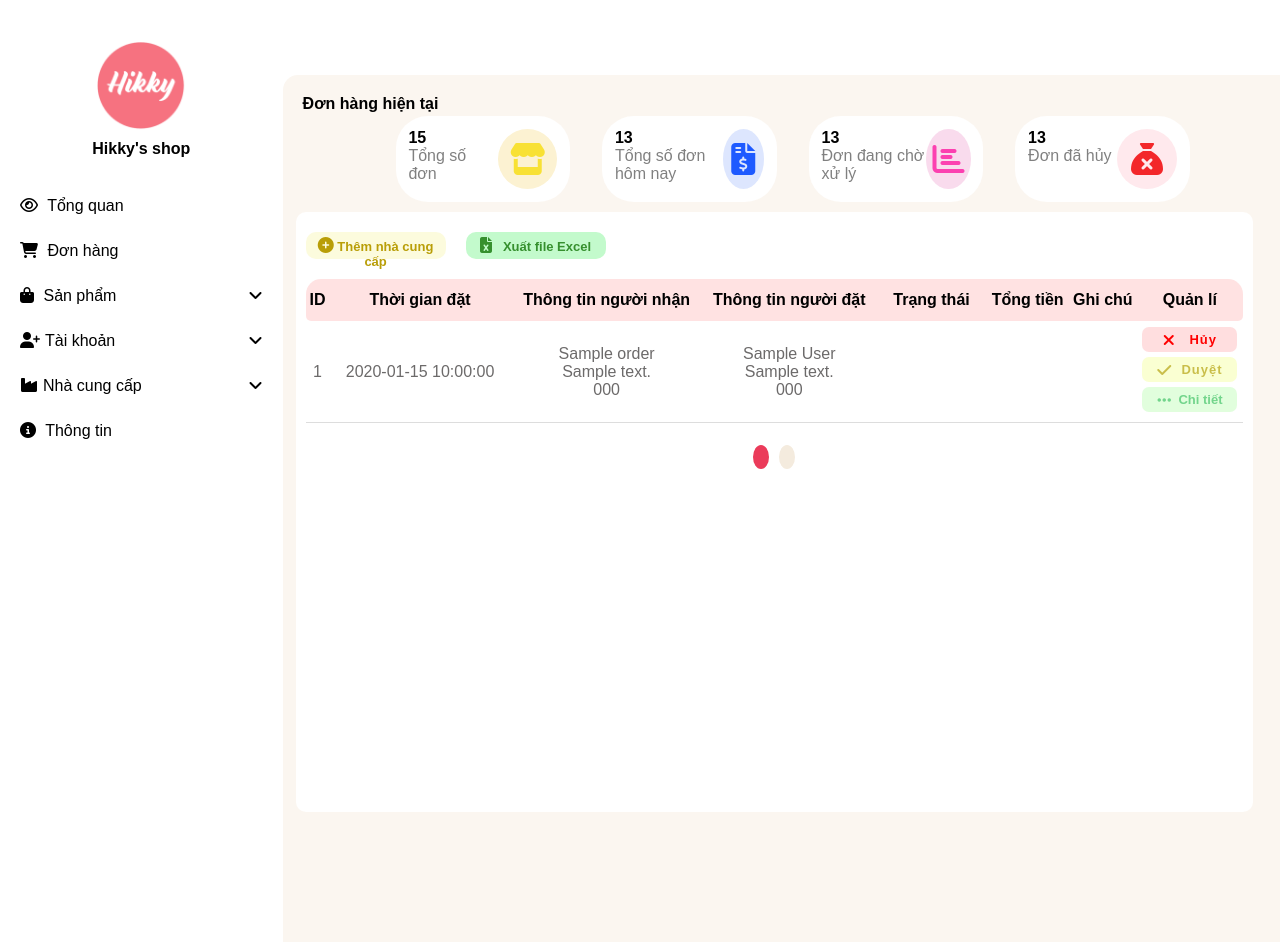
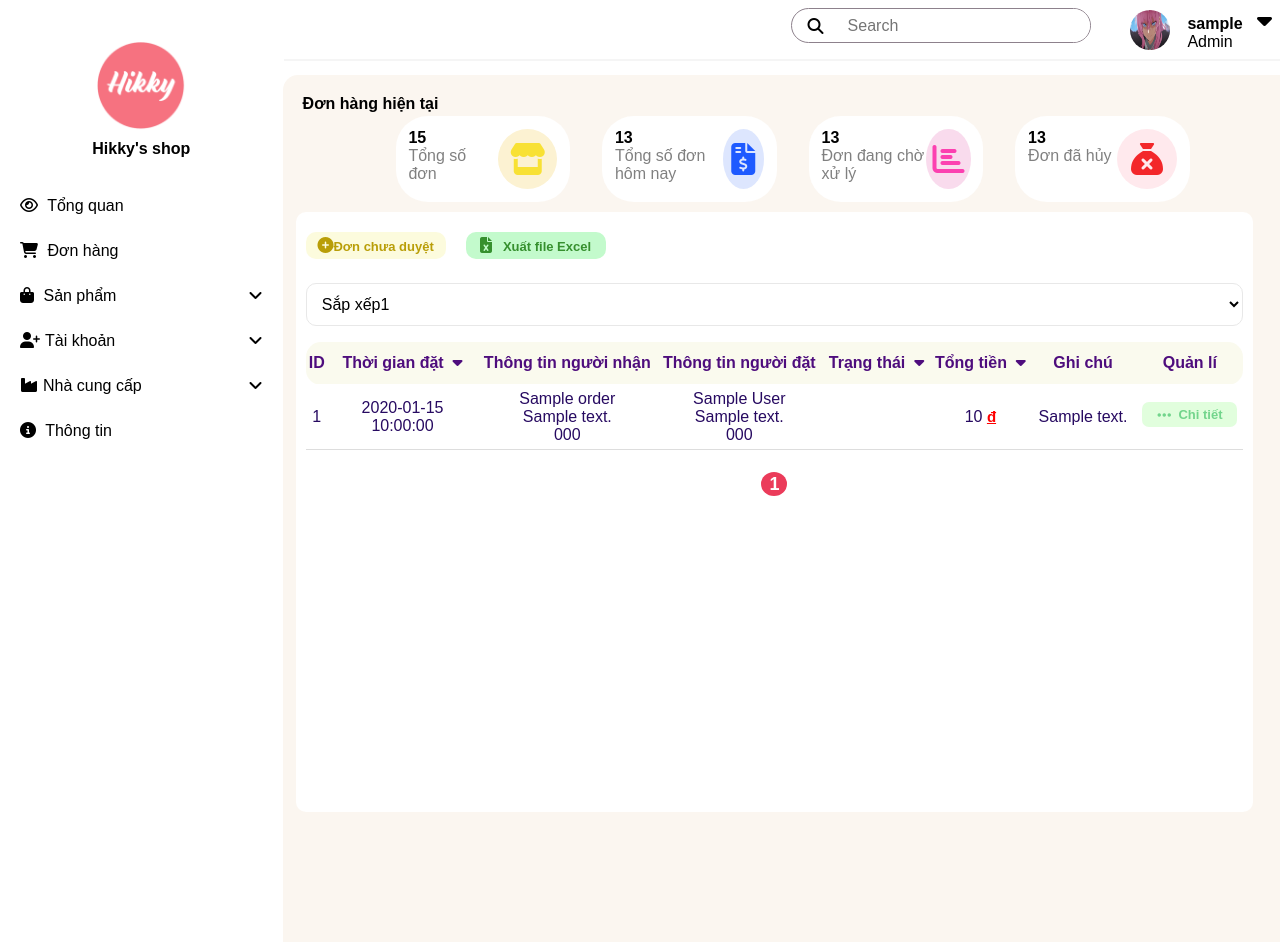
Before and after one commit to TamNguyenS/sneakers_sales, a PHP site: page /admin/order/ in a window 1280 px wide. Run offline with PHP 8.4, Linux system fonts and the light colour scheme; the visitor is signed in with stand-in values (Sample User, id 1); tables that the repository leaves empty or names only in its code hold one stand-in row (values such as "Sample post"); data that the repository does not hold is empty; some libraries are stand-ins or nearby versions; some web fonts are replaced.

Commit message:
update💫

```diff
--- a/admin/css/cssmf.css
+++ b/admin/css/cssmf.css
@@ -160,11 +160,6 @@
 }
 
 
-
-
-
-
-
 table {
     /* padding: 30px; */
     color: rgb(108, 106, 106);
@@ -179,7 +174,7 @@
 td {
     border: 1px solid rgb(255, 255, 255);
     padding: 5px;
-    color: rgb(108, 106, 106);
+    color: rgb(39, 10, 97);
     border-bottom: 1px solid #dddddd;
     text-align: center;
 
@@ -193,17 +188,17 @@
     border:none;
     padding-top: 12px;
     padding-bottom: 12px;
-    background-color: rgba(255, 198, 198, 0.5);
-    color: rgb(0, 0, 0);
-    font-size: 16px;
+    background-color: rgba(222, 219, 146, 0.155);
+    color: rgb(78, 13, 125);
+    font-size: 14px;
 
 }
 th:first-child {
-    border-radius: 15px 0 0 5px;
+    border-radius: 15px 0 0 15px;
 }
 
 th:last-child {
-    border-radius: 0 15px 5px 0 ;
+    border-radius: 0 15px 15px 0 ;
 }
 
 td {
@@ -559,4 +554,13 @@
     width: 80px;
     margin: auto;
     font-weight: bold;
+
 }
+
+.cost {
+    color: rgb(255, 0, 0);
+    font-weight: 600;
+    font-size: 15px;
+    text-decoration: underline;
+
+}
--- a/admin/order/index.php
+++ b/admin/order/index.php
@@ -6,13 +6,26 @@
 require_once '../db.php';
 require_once '../func.php';
 ?>
+
 <?php
+$search = empty($_GET['search']) ? '' : $_GET['search'];
+$search = validate($search);
 
-$sql = "SELECT orders.* , customer.name as customer_name,
+//page
+$page = empty($_GET['page']) ? 1 : $_GET['page'];
+if (!is_numeric($page)) die();
+
+$page_limit = 6;
+$page_total_length = get_count('SELECT count(*) FROM orders WHERE recipent_name LIKE \'%' . $search . '%\'');
+$page_length = ceil($page_total_length / $page_limit);
+$page_skip =  $page_limit * ($page - 1);
+
+$query = "SELECT orders.* , customer.name as customer_name,
 customer.phone as customer_phone, customer.address as customer_address
-FROM orders INNER JOIN customer ON orders.recipient_id = customer.id";
-$records = get_list($sql);
-// print_r($records);
+FROM orders INNER JOIN customer ON orders.recipient_id = customer.id
+WHERE recipent_name LIKE '%$search%' LIMIT  $page_limit OFFSET $page_skip";
+
+$records = get_list($query);
 ?>
 
 <!DOCTYPE html>
@@ -36,7 +49,7 @@
 
     <div class="grid-container">
         <div class="container-header">
-            <!-- <php include '../root/header.php' ?> -->
+            <?php include '../root/header.php' ?>
         </div>
         <div class="container-siderbar">
             <?php include '../root/sidebar.php' ?>
@@ -99,7 +112,7 @@
                     <div class="table-button">
                         <div class="btn-add">
 
-                            <a href="./manufactureadd.php"><button class="btn btn1" id="button"><span class="fas fa-plus-circle"></span> Thêm nhà cung cấp</button> </a>
+                            <a href="./manufactureadd.php"><button class="btn btn1" id="button"><span class="fas fa-plus-circle"></span>Đơn chưa duyệt</button> </a>
                         </div>
                         <div class="btn-out">
 
@@ -107,15 +120,21 @@
                         </div>
 
                     </div>
+                    <div class="fillter">
+                        <select class="" value="Sắp xếp">
+                            <option value="">Sắp xếp1</option>
+                            <option value="">Sắp xếp2</option>
+                        </select>
+                    </div>
 
                     <table border="1px">
                         <thead>
                             <tr>
                                 <th>
-                                    <h3>ID</h3>
+                                    <h3>ID  </h3>
                                 </th>
                                 <th>
-                                    <h3>Thời gian đặt</h3>
+                                    <h3>Thời gian đặt &nbsp;<i class="fa-solid fa-caret-down"></i></h3>
                                 </th>
                                 <th>
                                     <h3>Thông tin người nhận</h3>
@@ -124,10 +143,10 @@
                                     <h3>Thông tin người đặt</h3>
                                 </th>
                                 <th>
-                                    <h3>Trạng thái</h3>
+                                    <h3>Trạng thái &nbsp;<i class="fa-solid fa-caret-down"></i></h3>
                                 </th>
                                 <th>
-                                    <h3>Tổng tiền</h3>
+                                    <h3>Tổng tiền &nbsp;<i class="fa-solid fa-caret-down"></i></h3>
                                 </th>
                                 <th>
                                     <h3>Ghi chú</h3>
@@ -144,7 +163,7 @@
                                 <td>
                                     <p><?= $record['id'] ?></p>
                                 </td>
-                                <td>
+                                <td style="width: 150px;">
                                     <p><?= $record['time_order'] ?></p>
                                 </td>
                                 <td>
@@ -163,33 +182,27 @@
                                     <?php $satuss = $record['status'];
 
                                     switch ($satuss){
-                                        case 0: '<p class="status1">Chờ duyệt</p>';
+                                        case 0:echo '<p class="status1">Chờ duyệt</p>';
                                         break;
                                         case 1: echo '<p class="status2">Đã duyệt</p>';
                                         break;
                                         case 2: echo '<p class="status3">Đã Hủy</p>';
                                         break;
                                     }
-
                                     ?>
                                 </td>
                                 <td>
-
+                                <p><?php echo number_format($record['total_cost'], 0, '', ','); ?> <span class="cost">đ</span></p>
                                 </td>
                                 <td>
-                                    <p></p>
+                                    <p><?= $record['note'] ?></p>
                                 </td>
                                 <td class="table-manager">
                                     <div class="table-button2">
-
-                                        <div class="btn-delete">
-
-                                            <button class="btn-delete-real" data-name=" <?= $post['name'] ?>" data-id="<?= $post['id'] ?>"> <i class="fa-solid fa-xmark"></i>&nbsp; &nbsp;Hủy </button>
-                                        </div>
-                                        <div class="btn-update">
-
-                                            <a href="./productupdate.php?id=<?= $post['id'] ?>"><button> <i class="fa-solid fa-check"></i>&nbsp; Duyệt</button> </a>
-                                        </div>
+                                    <?php  if( $record['status']==0){
+                                        require_once '../root/buttonD.php';
+                                        require_once '../root/buttonU.php';
+                                    } ?>
 
                                         <div class="btn-detail">
 
@@ -206,11 +219,14 @@
                     <div class="page">
                         <nav class="pagination-outer" aria-label="Page navigation">
                             <ul class="pagination">
-
-                                <li class="page-item active"><a class="page-link" href="#"></a></li>
-
-                                <li class="page-item"><a class="page-link" href="./?&search="> </a></li>
-
+                                <?php for ($i = 1; $i   <= $page_length; $i++) {
+                                    if ($i == $page) { ?>
+                                        <li class="page-item active"><a class="page-link" href="#"><?php echo $i; ?></a></li>
+                                    <?php } else { ?>
+                                        <li class="page-item"><a class="page-link" href="./?&search=<?php echo $search ?>&page=<?php echo $i ?>"><?php echo $i; ?></a></li>
+                                <?php
+                                    }
+                                } ?>
                             </ul>
                         </nav>
                     </div>
--- a/admin/product/index.php
+++ b/admin/product/index.php
@@ -154,7 +154,7 @@
                                         <p><?php echo $post['name']; ?> </p>
                                     </td>
                                     <td style=" width: 150px;">
-                                        <p><?php echo number_format($post['cost'], 0, '', '.'); ?> VND</p>
+                                        <p><?php echo number_format($post['cost'], 0, '', ','); ?> <span class="cost">đ</span></p>
                                     </td>
                                     <td style=" width: 150px;">
                                         <p><?php echo $post['sold']; ?></p>
--- /dev/null
+++ b/admin/root/buttonD.php
@@ -0,0 +1,3 @@
+<div class="btn-delete">
+    <button class="btn-delete-real" data-name=" <?= $post['name'] ?>" data-id="<?= $post['id'] ?>"> <i class="fa-solid fa-xmark"></i>&nbsp; &nbsp;Hủy </button>
+</div>
--- /dev/null
+++ b/admin/root/buttonU.php
@@ -0,0 +1,3 @@
+<div class="btn-update">
+    <a href="./productupdate.php?id=<?= $post['id'] ?>"><button> <i class="fa-solid fa-check"></i>&nbsp; Duyệt</button> </a>
+</div>
```
Also changed, not shown: admin/photos/1651026303.png (added).
